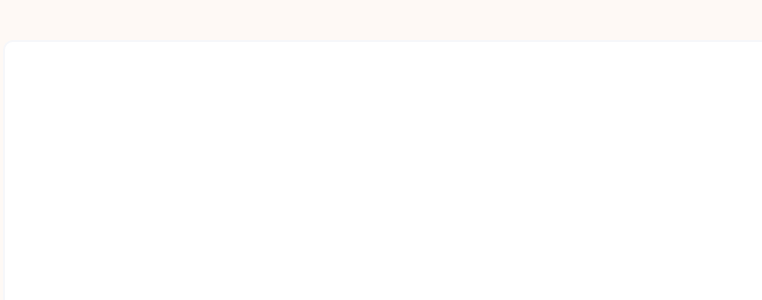
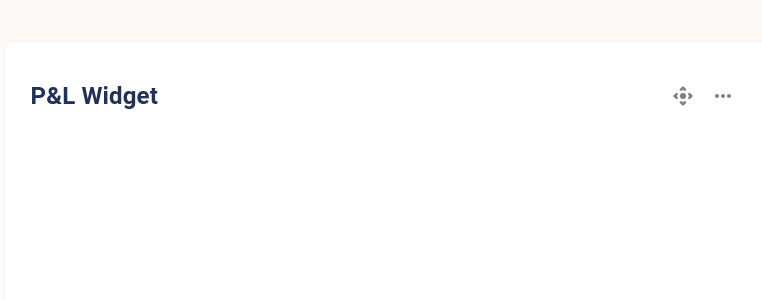
Before and after one commit to jpaul121/acquco-frontend, a React (Vite) app: page / in a window 1280 px wide. Shown: the top 300 px of the page, without its empty margins (253-1015 px from the left). Built offline with nearby package versions, Linux system fonts and the light colour scheme.

Commit message:
Implement barebones toolbar

```diff
--- a/src/widget/components/ProfitLossWidget.tsx
+++ b/src/widget/components/ProfitLossWidget.tsx
@@ -1,3 +1,6 @@
+import { ControlCamera as ControlCameraIcon, MoreHoriz } from '@mui/icons-material'
+
+import { IconButton } from '@mui/material'
 import React from 'react'
 import { Theme } from '@mui/material'
 import { makeStyles } from '../../utils'
@@ -9,8 +12,26 @@ const useStyles = makeStyles()((theme: Theme) => ({
     borderWidth: '2px',
     borderStyle: 'solid',
     borderRadius: '10px',
+    color: 'rgb(246, 247, 250)',
+    display: 'flex',
+    flexDirection: 'column',
+    justifyContent: 'flex-start',
+    alignContent: 'center',
     height: '90vh',
     width: '80vw',
+  },
+  toolbarButtons: {
+    justifySelf: 'flex-end',
+    marginLeft: 'auto',
+  },
+  widgetToolbar: {
+    alignItems: 'center',
+    display: 'flex',
+    padding: '2vh 2vw',
+  },
+  widgetTitle: {
+    color: 'rgb(33, 49, 87)',
+    fontWeight: '700',
   },
 }))
 
@@ -19,7 +40,17 @@ export const ProfitLossWidget = () => {
   return (
     <>
       <div className={classes.profitLossWidget}>
-
+        <div className={classes.widgetToolbar}>
+          <h2 className={classes.widgetTitle}>P&L Widget</h2>
+          <div className={classes.toolbarButtons}>
+            <IconButton sx={{ color: 'gray' }} >
+              <ControlCameraIcon  />
+            </IconButton>
+            <IconButton sx={{ color: 'gray' }} >
+              <MoreHoriz  />
+            </IconButton>
+          </div>
+        </div>
       </div>
     </>
   )
```
